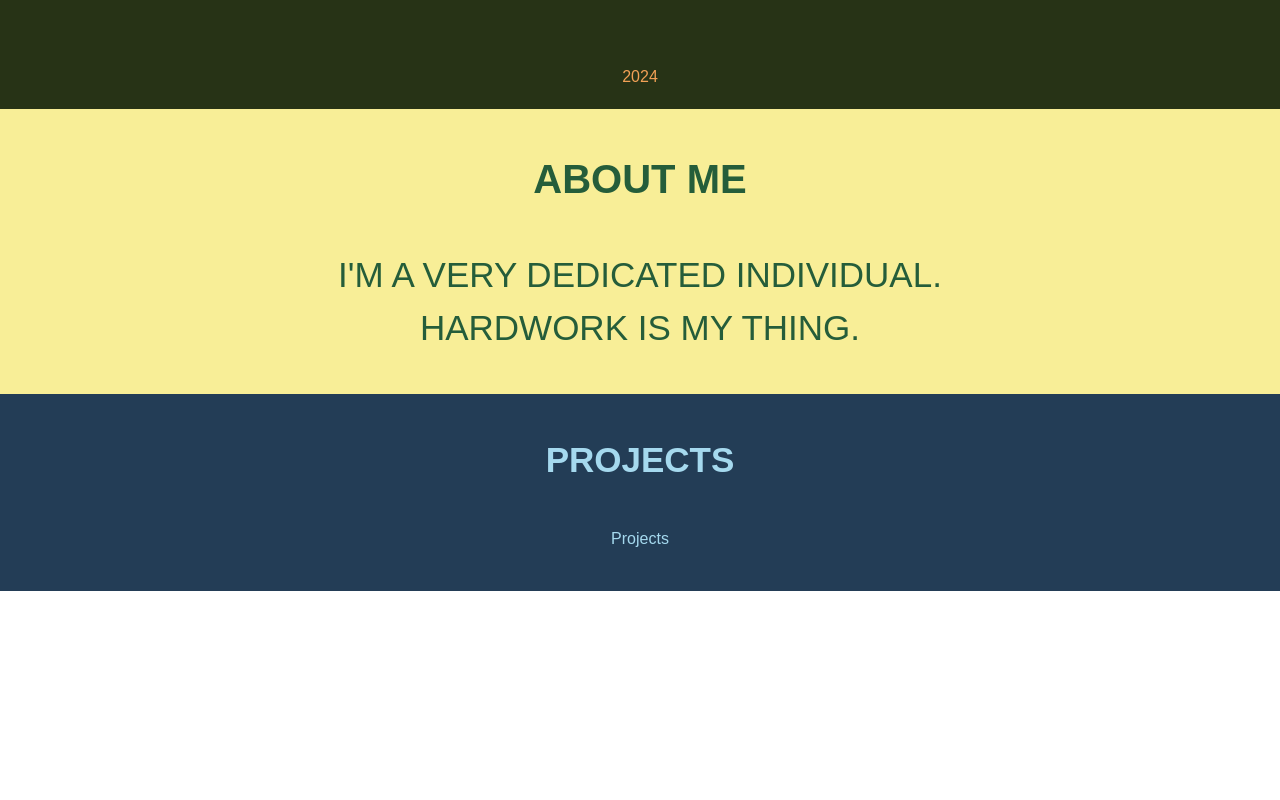
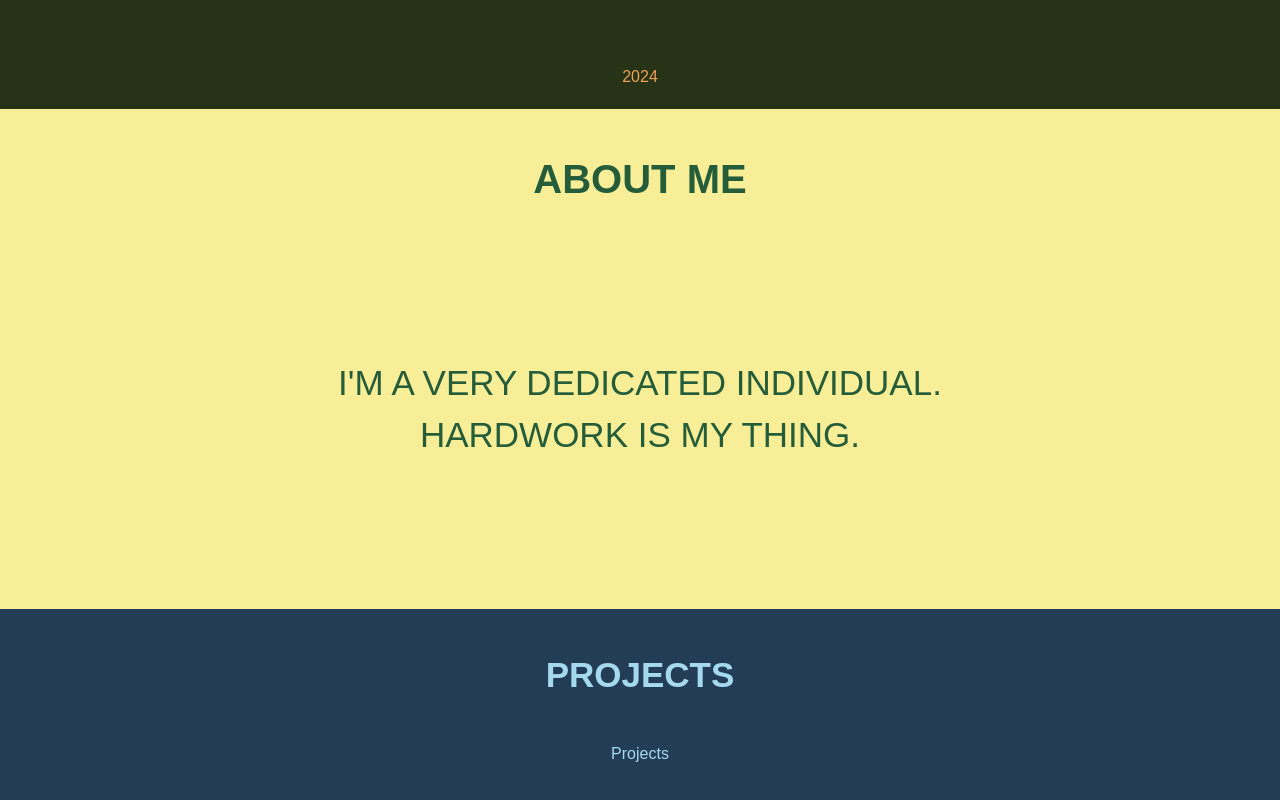
Before and after one commit to Ceft7412/personal-portfoilio, a Next.js app: page / in a window 1280 px wide. Shown: the part 691-1491 px from the top of the page. Before the commit the page ends 1282 px from the top, so only its background shows below. Built offline with nearby package versions, Linux system fonts and the light colour scheme.

Commit message:
Adjusted the height of the section to make it feel have more spaces available.

```diff
--- a/src/components/About.tsx
+++ b/src/components/About.tsx
@@ -4,10 +4,10 @@ export default function About() {
   return (
     <section
       id="about"
-      className=" bg-[#F8EE97] text-[#255D3A] p-2 py-10 sm:p-10 flex flex-col items-start sm:items-center gap-10"
+      className=" bg-[#F8EE97] text-[#255D3A] p-2 py-10 sm:p-10 flex flex-col items-start sm:items-center gap-10 h-[500px]"
     >
       <h1 className="text-[40px] font-bold font-interphase">ABOUT ME</h1>
-      <div className="font-medium text-[35px] flex flex-col items-center">
+      <div className="font-medium text-[35px] flex flex-col items-center self-center  justify-center flex-1 h-full">
         <p>I'M A VERY DEDICATED INDIVIDUAL.</p>
         <p>HARDWORK IS MY THING.</p>
       </div>
```
